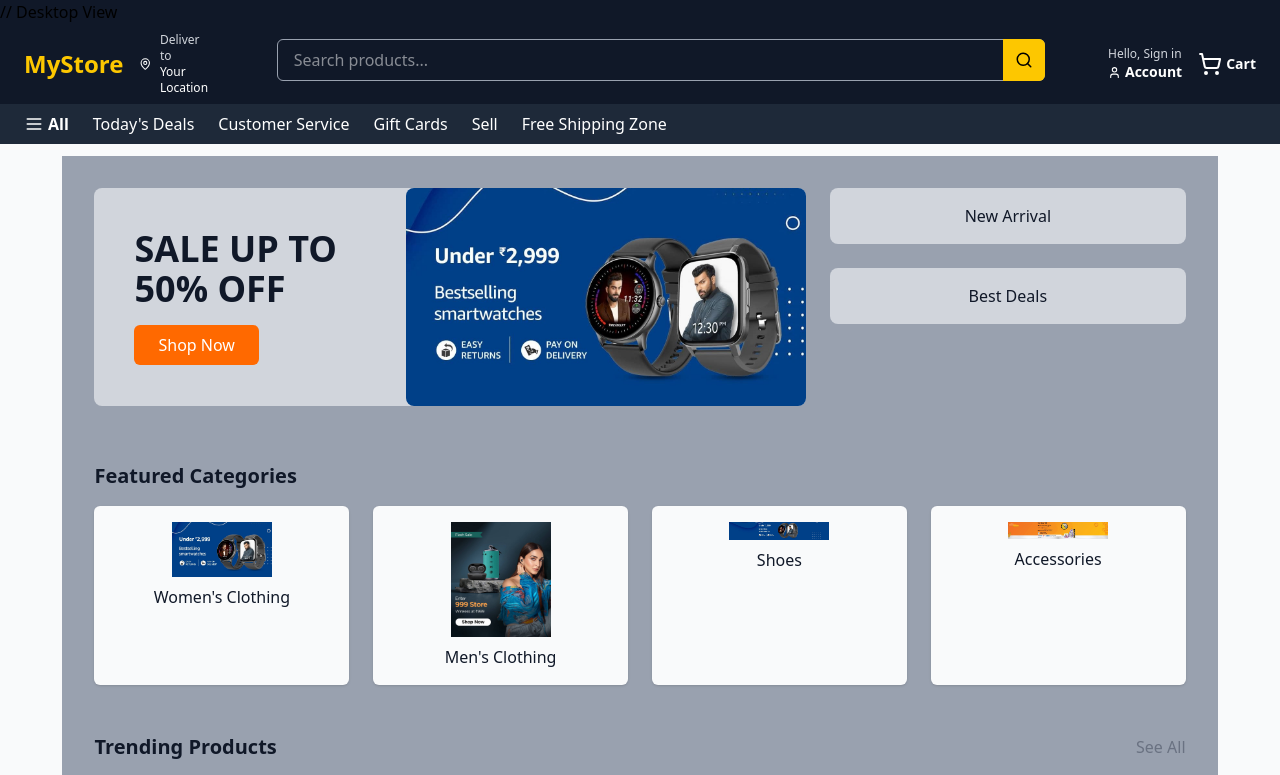
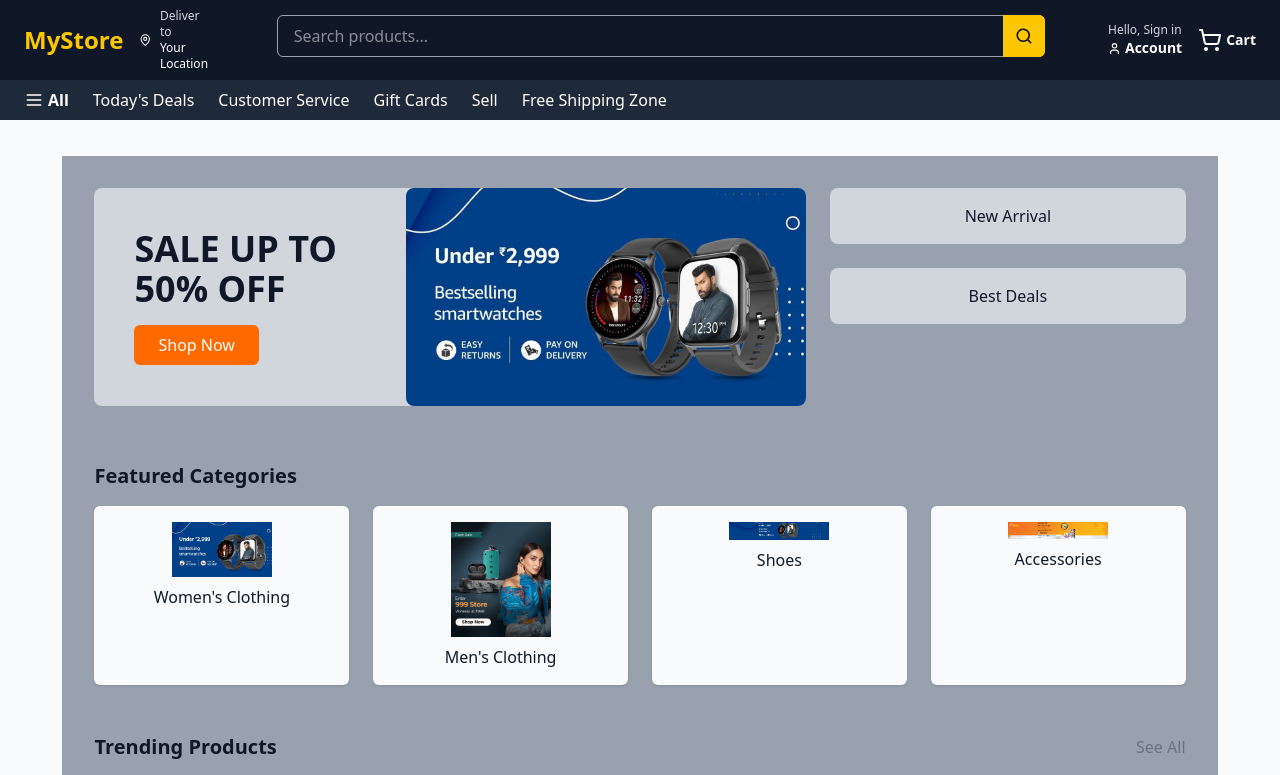
Before and after one commit to shahid099/Arshid-Next.js-E-Commerce-Website, a Next.js app: page / in a window 1280 px wide. Shown: the top 775 px of the page. Built offline with nearby package versions, Linux system fonts and the light colour scheme.

Commit message:
Soved the error wrong comment

```diff
--- a/components/Header.tsx
+++ b/components/Header.tsx
@@ -24,7 +24,6 @@ const Header = () => {
       {/* --- Top Bar --- */}
 
       {isMobile ? (
-        // Mobile View
         <>
           <div className="flex items-center  text-white px-4 md:px-6 py-2 gap-4">
             {/* Logo */}
@@ -113,7 +112,7 @@ const Header = () => {
         :
         (
           <>
-            // Desktop View
+             {/* Desktop View */}
             <div className="flex items-center bg-gray-900 text-white px-4 md:px-6 py-2 gap-4">
               {/* Logo */}
               <Link href="/" className="lg:text-2xl sm:text-xl font-bold text-yellow-400">
@@ -168,7 +167,7 @@ const Header = () => {
             </div>
 
 
-            {/* --- Bottom Nav Bar --- */}
+            {/*  Bottom Nav Bar */}
         <nav className="bg-gray-800 text-white px-4 md:px-6 py-2 flex items-center space-x-6 overflow-x-auto">
           {/* All Categories */}
           <div className="flex items-center cursor-pointer font-semibold">
@@ -202,93 +201,3 @@ const Header = () => {
 };
 
 export default Header;
-
-
-
-
-
-
-// "use client";
-// import Link from "next/link";
-// import { useState } from "react";
-// import { Search, MapPin, ShoppingCart, Menu, User } from "lucide-react";
-
-// const Header = () => {
-//   const [query, setQuery] = useState("");
-
-//   return (
-//     <header className="w-full flex flex-col fixed top-0 left-0 z-50">
-//       {/* --- Top Bar --- */}
-//       <div className="flex items-center bg-gray-900 text-white px-4 md:px-6 py-2 gap-4">
-//         {/* Logo */}
-//         <Link href="/" className="text-2xl font-bold text-yellow-400">MyStore</Link>
-
-//         {/* Deliver To */}
-//         <div className="hidden md:flex items-center cursor-pointer">
-//           <MapPin className="mr-1" size={18} />
-//           <div className="leading-tight">
-//             <p className="text-xs text-gray-300">Deliver to</p>
-//             <p className="text-sm font-semibold">Your Location</p>
-//           </div>
-//         </div>
-
-//         {/* Search Bar */}
-//         <div className="flex-grow relative mx-2">
-//           <input
-//             type="text"
-//             value={query}
-//             onChange={(e) => setQuery(e.target.value)}
-//             placeholder="Search products..."
-//             className="w-full rounded-l-md rounded-r-md px-4 py-2 text-white border border-gray-400"
-//           />
-//           <button className="absolute right-0 top-0 bottom-0 bg-yellow-400 text-black px-3 rounded-r-md">
-//             <Search size={18} />
-//           </button>
-//         </div>
-
-//         {/* Sign In */}
-//         <Link href="/login" className="hidden md:block cursor-pointer">
-//           <p className="text-xs text-gray-300">Hello, Sign in</p>
-//           <div className="flex flex-row justify-center items-center gap-1">
-//             <User size={13} className="cursor-pointer hover:text-blue-600" />
-//             <p className="text-sm font-semibold">Account</p>
-//           </div>
-//         </Link>
-
-//         {/* Cart */}
-//         <Link href="/cart" className="flex items-center gap-1 cursor-pointer">
-//           <ShoppingCart />
-//           <span className="text-sm font-semibold hidden md:block">Cart</span>
-//         </Link>
-//       </div>
-
-//       {/* --- Bottom Nav Bar --- */}
-//       <nav className="bg-gray-800 text-white px-4 md:px-6 py-2 flex items-center space-x-6 overflow-x-auto">
-//         {/* All Categories */}
-//         <div className="flex items-center cursor-pointer font-semibold">
-//           <Menu className="mr-1" size={20} />
-//           All
-//         </div>
-
-//         {/* Links */}
-//         <Link href="#" className="hover:underline">
-//           Today&apos;s Deals
-//         </Link>
-//         <Link href="#" className="hover:underline">
-//           Customer Service
-//         </Link>
-//         <Link href="#" className="hover:underline">
-//           Gift Cards
-//         </Link>
-//         <Link href="#" className="hover:underline">
-//           Sell
-//         </Link>
-//         <Link href="#" className="hover:underline">
-//           Free Shipping Zone
-//         </Link>
-//       </nav>
-//     </header>
-//   );
-// };
-
-// export default Header;
```
